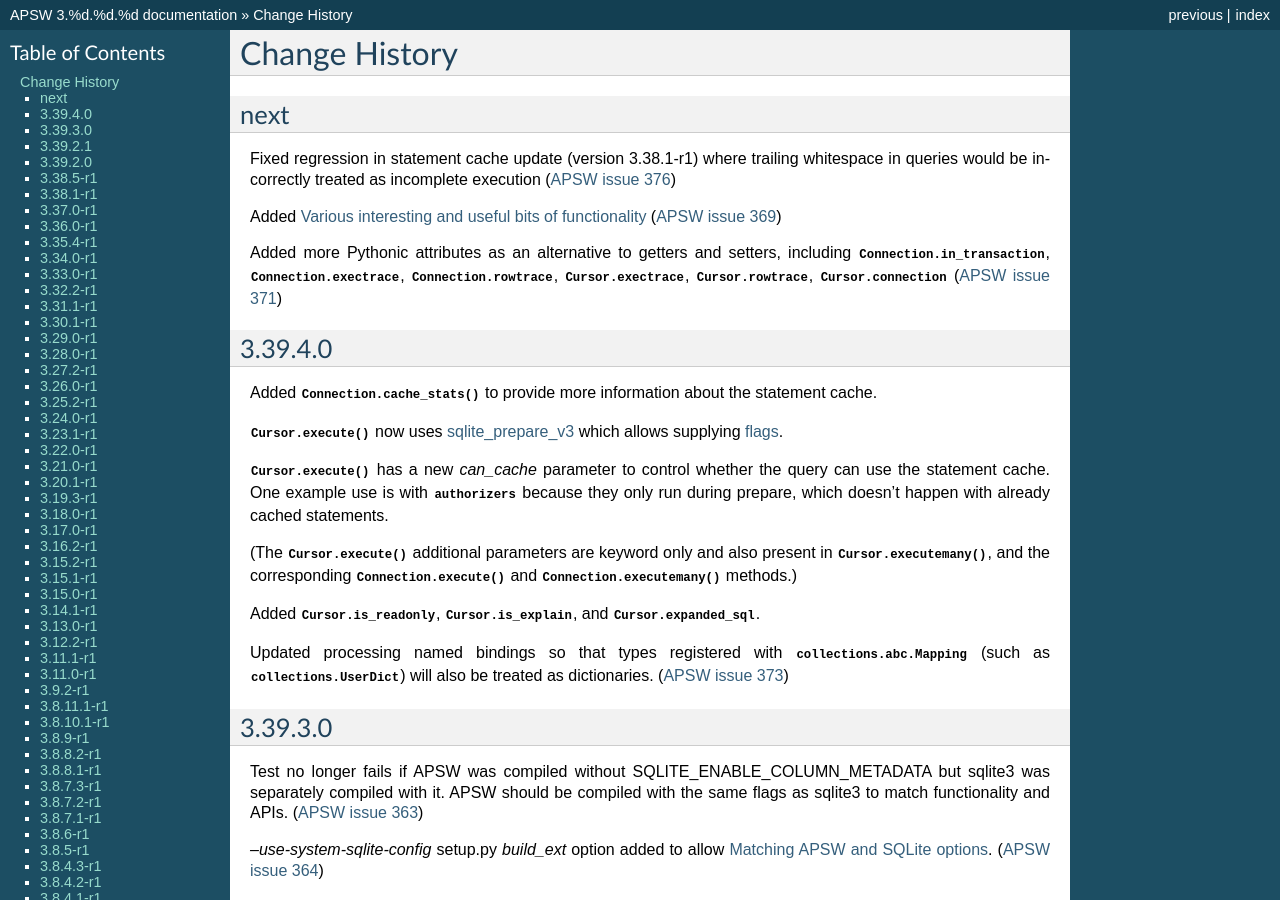
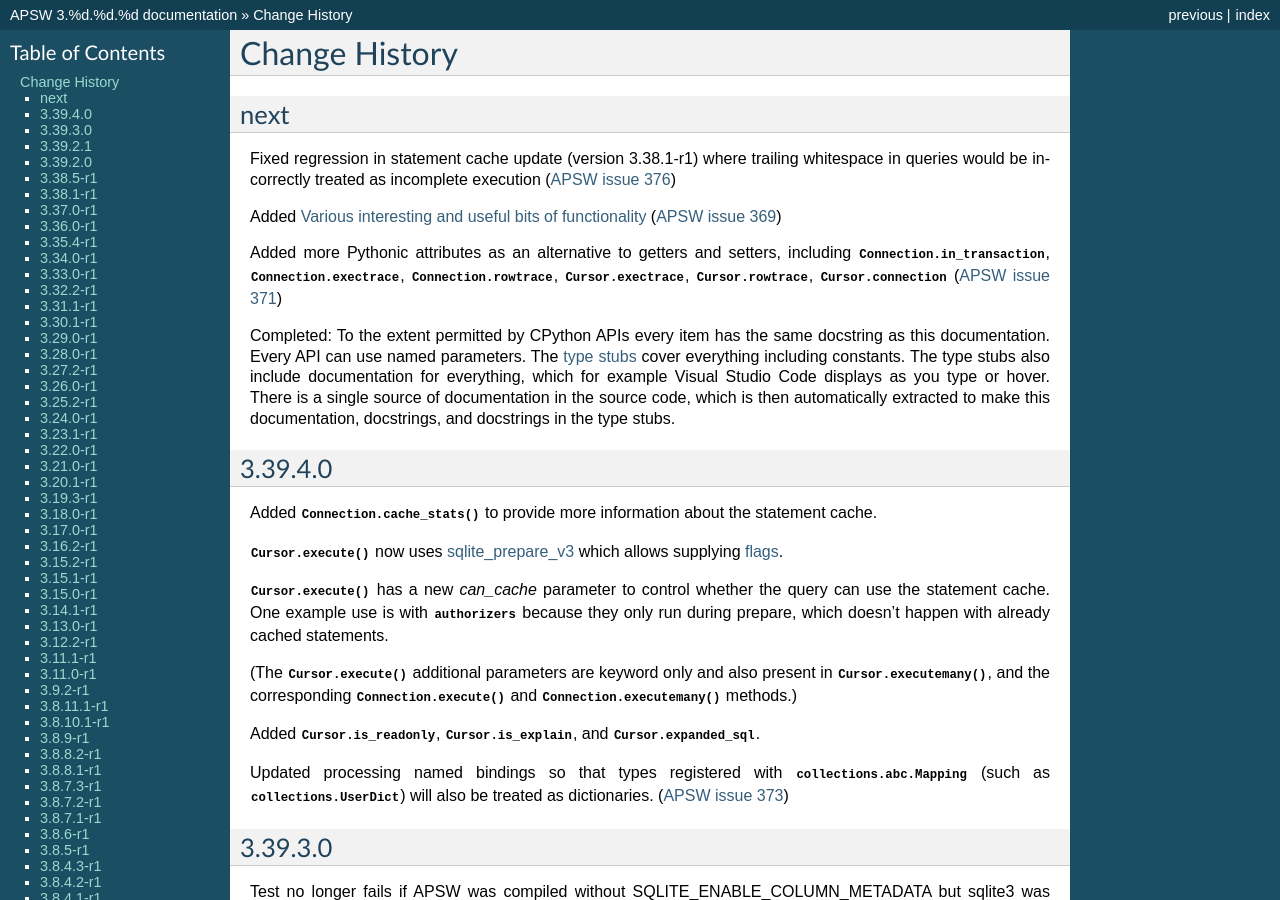
Before and after one commit to rogerbinns/apsw, a Sphinx documentation site: the page built from doc/changes.rst, in a window 1280 px wide and 900 px high. Built offline with Sphinx 7.4.7, drawn with Linux system fonts in a browser that asks for light colours; pages that are not in the unit, such as notebooks, are missing from menus; the version number is read from the project's files by our own code.

Commit message:
Mention docstring singularity

```diff
--- a/doc/changes.rst
+++ b/doc/changes.rst
@@ -16,6 +16,17 @@
 :attr:`Connection.exectrace`, :attr:`Connection.rowtrace`,
 :attr:`Cursor.exectrace`, :attr:`Cursor.rowtrace`,
 :attr:`Cursor.connection` (:issue:`371`)
+
+Completed: To the extent permitted by CPython APIs every item has the
+same docstring as this documentation.  Every API can use named
+parameters.  The `type stubs
+<https://github.com/rogerbinns/apsw/blob/master/apsw/__init__.pyi>`__
+cover everything including constants.  The type stubs also include
+documentation for everything, which for example Visual Studio Code
+displays as you type or hover.  There is a single source of
+documentation in the source code, which is then automatically
+extracted to make this documentation, docstrings, and docstrings in
+the type stubs.
 
 3.39.4.0
 ========
```
